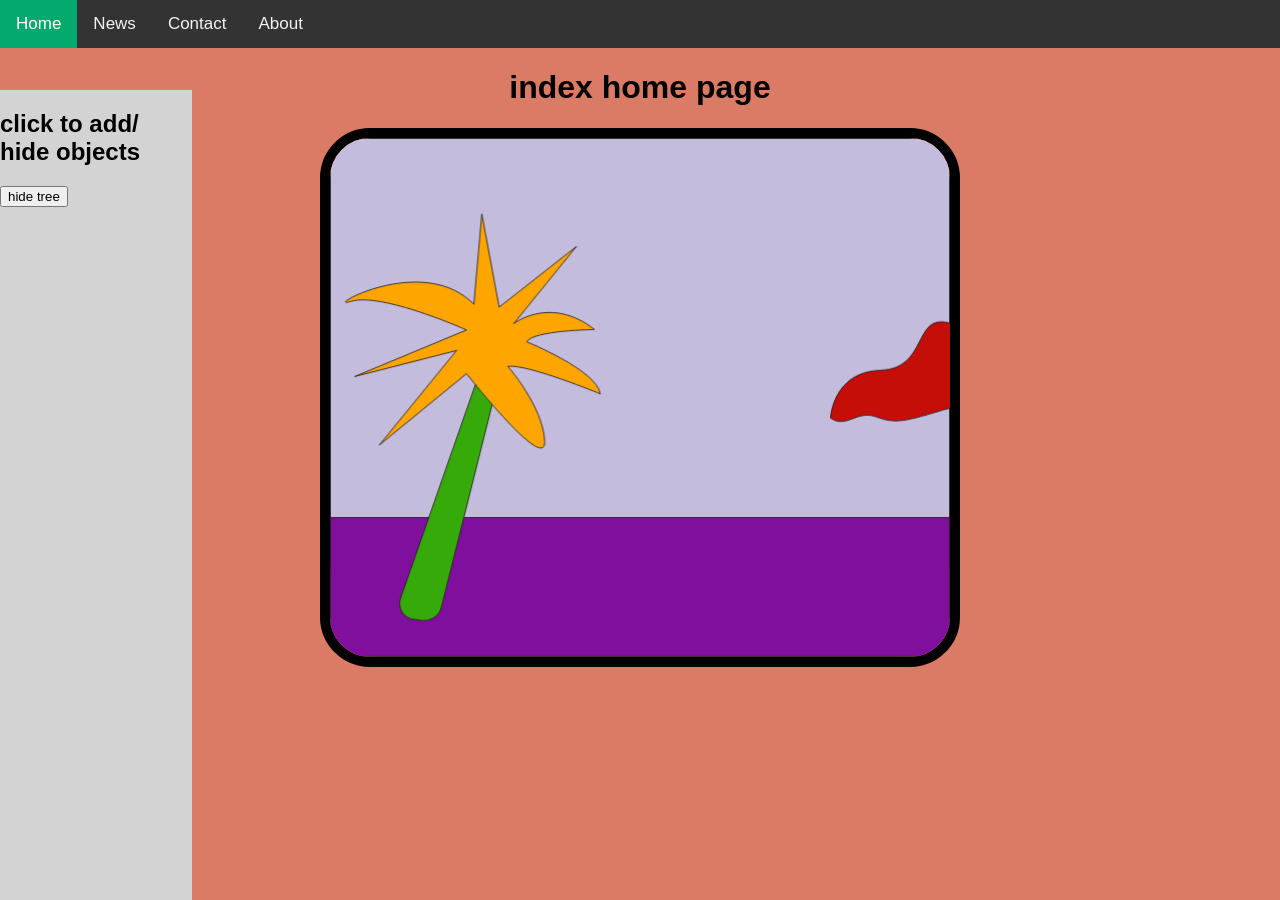
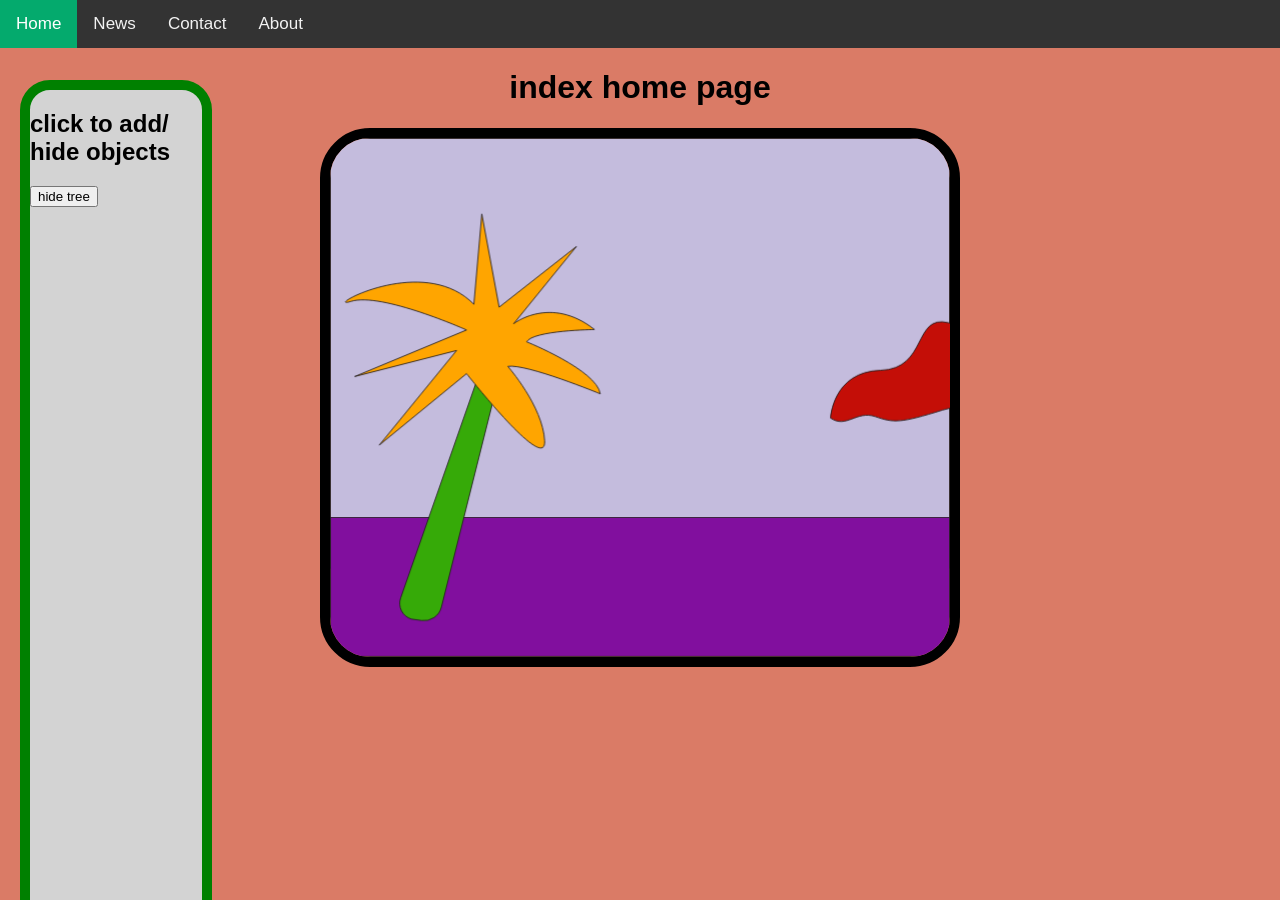
Before and after one commit to phillycheese007/webdesign-portfolio, a Jekyll site: the page built from PROJECTS/Project_2/index.html, in a window 1280 px wide. Built offline with Jekyll 4.4.1, drawn with Linux system fonts in a browser that asks for light colours.

Commit message:
Update sidebar-1.html

```diff
--- a/_includes/components/sidebars/sidebar-1.html
+++ b/_includes/components/sidebars/sidebar-1.html
@@ -4,9 +4,11 @@
     width: 15%;
     height: 100%;
     position: fixed;
-    top:90px;
-    left:0;
-    bottom: 0;
+    top:80px;
+    left:20px;
+    bottom: 20px;
+    border: 10px solid green;
+    border-radius: 30px;
   }
 </style>
 
```
